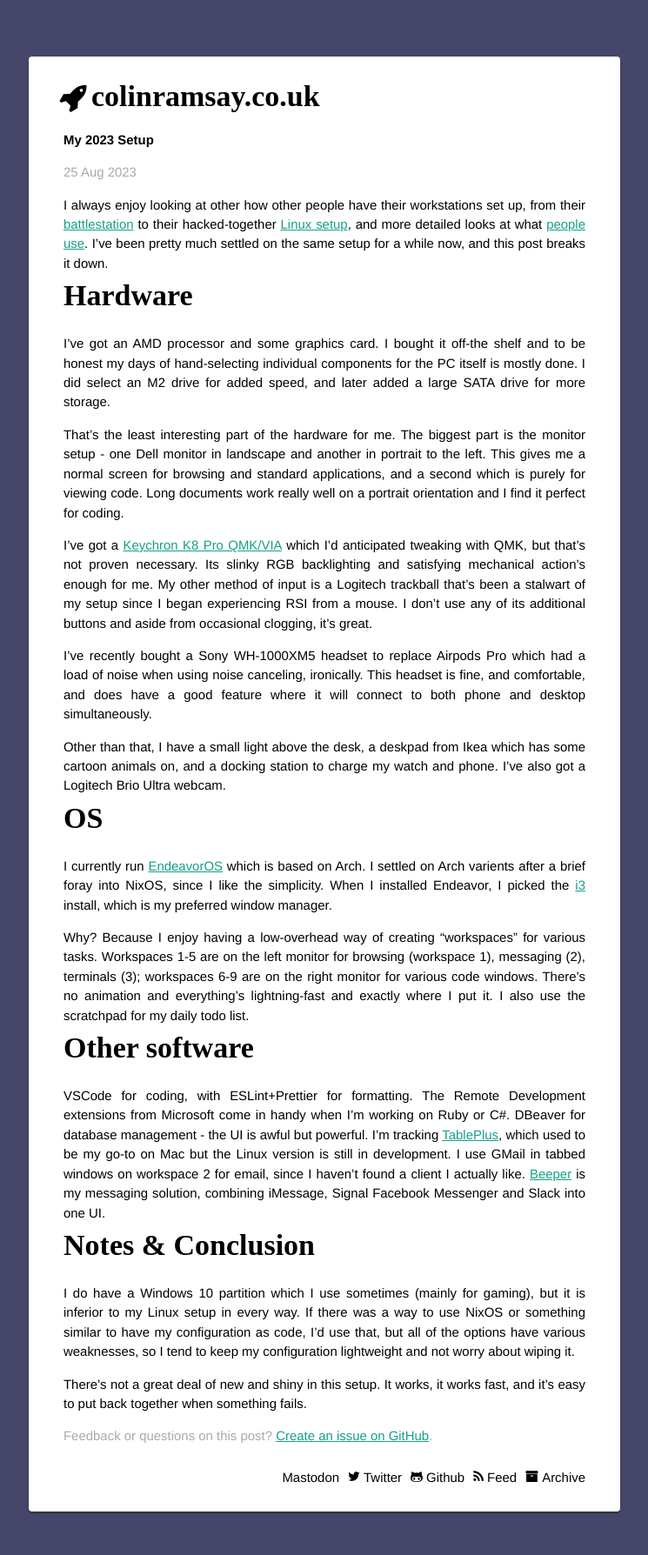
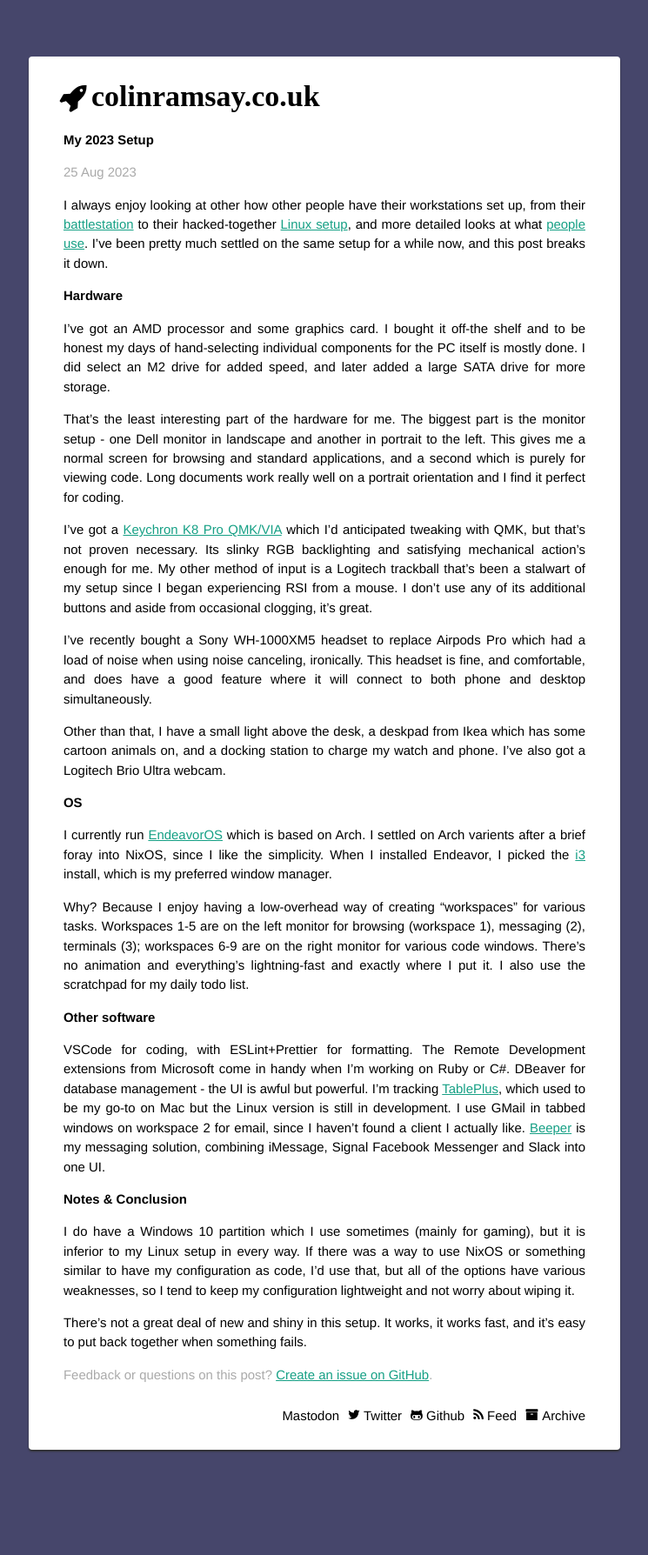
Before and after one commit to hunvreus/colinramsay.github.io, a Jekyll site: the page built from _posts/2023-08-25-my-setup.md, in a window 1280 px wide. Shown: the whole page at 87% size, without its empty margins (267-1012 px from the left). Built offline with Jekyll 4.4.1, drawn with Linux system fonts in a browser that asks for light colours; some web fonts are replaced; after the commit the page ends 1717 px from its top, so only the background shows below that.

```diff
--- a/_posts/2023-08-25-my-setup.md
+++ b/_posts/2023-08-25-my-setup.md
@@ -6,7 +6,7 @@ published: true
 
 I always enjoy looking at other how other people have their workstations set up, from their [battlestation](https://reddit.com/r/battlestations/) to their hacked-together [Linux setup](https://www.reddit.com/r/unixporn/), and more detailed looks at what [people](https://uses.tech/) [use](https://uses.tech/). I've been pretty much settled on the same setup for a while now, and this post breaks it down.
 
-# Hardware
+## Hardware
 
 I've got an AMD processor and some graphics card. I bought it off-the shelf and to be honest my days of hand-selecting individual components for the PC itself is mostly done. I did select an M2 drive for added speed, and later added a large SATA drive for more storage.
 
@@ -18,17 +18,17 @@ I've recently bought a Sony WH-1000XM5 headset to replace Airpods Pro which had
 
 Other than that, I have a small light above the desk, a deskpad from Ikea which has some cartoon animals on, and a docking station to charge my watch and phone. I've also got a Logitech Brio Ultra webcam.
 
-# OS
+## OS
 
 I currently run [EndeavorOS](https://endeavouros.com/) which is based on Arch. I settled on Arch varients after a brief foray into NixOS, since I like the simplicity. When I installed Endeavor, I picked the [i3](https://i3wm.org/) install, which is my preferred window manager.
 
 Why? Because I enjoy having a low-overhead way of creating "workspaces" for various tasks. Workspaces 1-5 are on the left monitor for browsing (workspace 1), messaging (2), terminals (3); workspaces 6-9 are on the right monitor for various code windows. There's no animation and everything's lightning-fast and exactly where I put it. I also use the scratchpad for my daily todo list.
 
-# Other software
+## Other software
 
 VSCode for coding, with ESLint+Prettier for formatting. The Remote Development extensions from Microsoft come in handy when I'm working on Ruby or C#. DBeaver for database management - the UI is awful but powerful. I'm tracking [TablePlus](https://tableplus.com/linux), which used to be my go-to on Mac but the Linux version is still in development. I use GMail in tabbed windows on workspace 2 for email, since I haven't found a client I actually like. [Beeper](https://www.beeper.com/) is my messaging solution, combining iMessage, Signal Facebook Messenger and Slack into one UI.
 
-# Notes & Conclusion
+## Notes & Conclusion
 
 I do have a Windows 10 partition which I use sometimes (mainly for gaming), but it is inferior to my Linux setup in every way. If there was a way to use NixOS or something similar to have my configuration as code, I'd use that, but all of the options have various weaknesses, so I tend to keep my configuration lightweight and not worry about wiping it.
 
```
